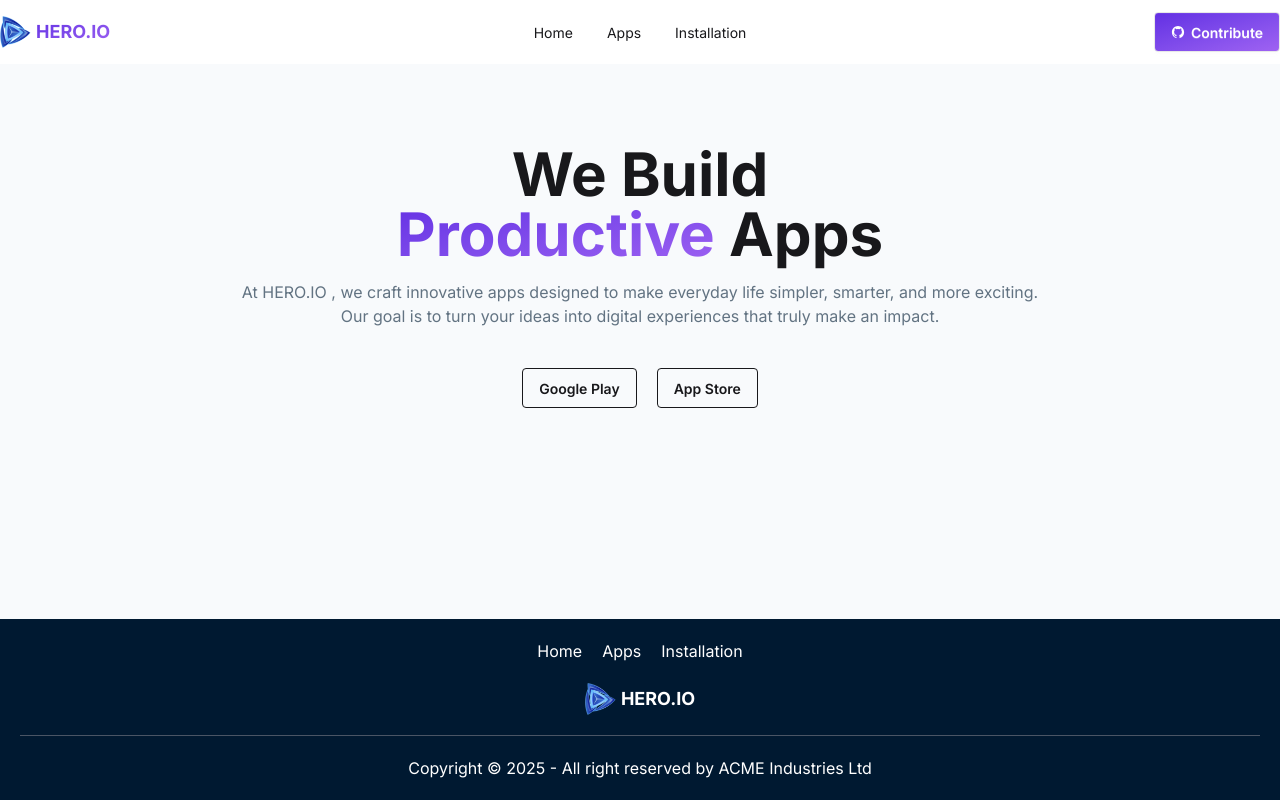
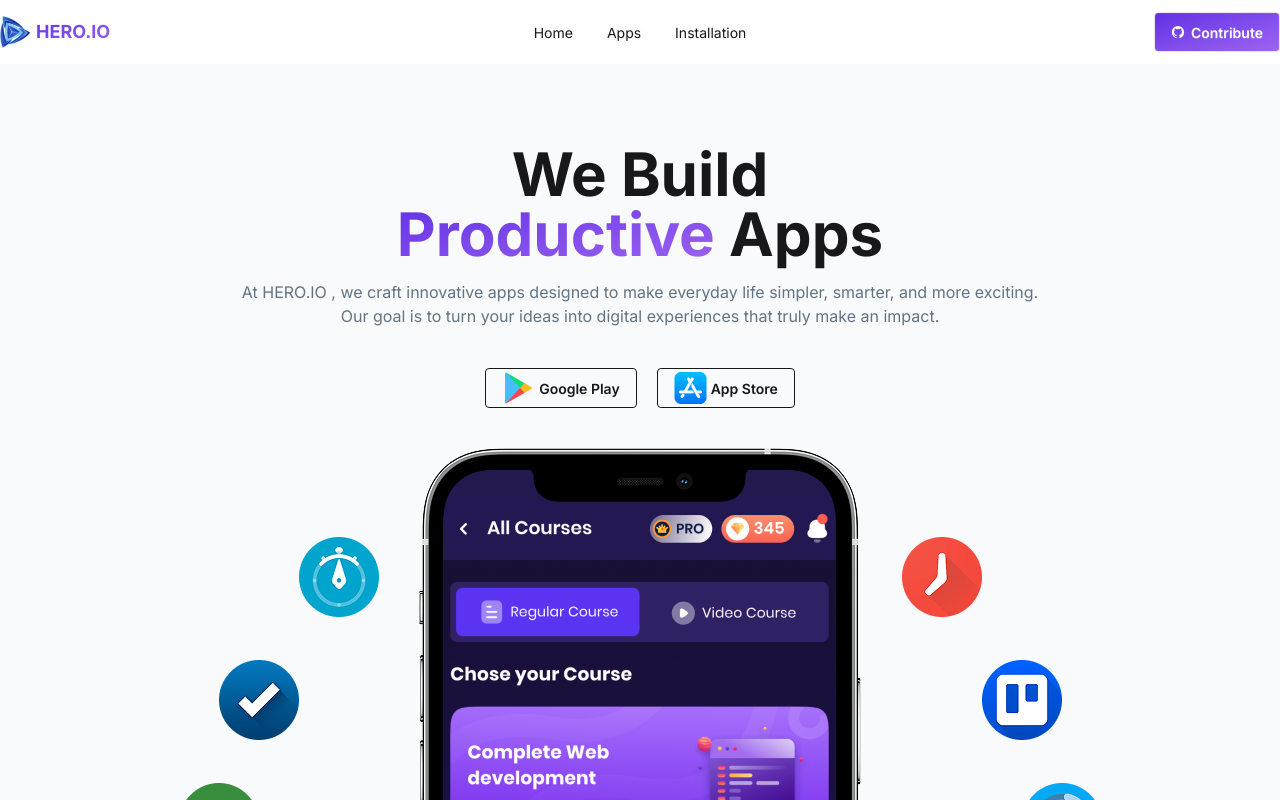
Before and after one commit to ZiauddinJim/HERO.IO-website, a React (Vite) app: page / in a window 1280 px wide. Shown: the top 800 px of the page. Built offline with nearby package versions, Linux system fonts and the light colour scheme.

Commit message:
hero section

```diff
--- a/src/Components/Banner.jsx
+++ b/src/Components/Banner.jsx
@@ -1,21 +1,27 @@
-import React from 'react';
-
+import playStore from '/playStore.png'
+import appStore from '/appStore.png'
+import assets from '../assets/assets';
 const Banner = () => {
     return (
-        <div className='text-center '>
-            <h1 className='text-6xl font-bold mt-20'>
+        <div className='text-center mx-2 lg:mx-auto flex flex-col justify-center items-center'>
+            <h1 className='lg:text-6xl text-4xl font-bold mt-20'>
                 We Build <br />
                 <span className='gradient bg-clip-text text-transparent'> Productive</span> Apps
             </h1>
             <p className='gray mt-4 mb-10'>
                 At HERO.IO , we craft innovative apps designed to make everyday life simpler, smarter, and more exciting. <br /> Our goal is to turn your ideas into digital experiences that truly make an impact.
             </p>
-            <ul className='flex justify-center gap-5'>
+            <ul className='flex justify-center gap-5 mb-10'>
                 <li className='btn btn-outline '>
-                    <a href="https://play.google.com/">Google Play</a></li>
+                    <a target='_blank' href="https://play.google.com/" className='flex items-center gap-1'>
+                        <img src={playStore} /> <span> Google Play</span>
+                    </a></li>
                 <li className='btn btn-outline '>
-                    <a href="https://www.apple.com/app-store">App Store</a></li>
+                    <a target='_blank' href="https://www.apple.com/app-store" className='flex items-center gap-1'>
+                        <img src={appStore} /> <span>App Store</span>
+                    </a></li>
             </ul>
+            <div><img src={assets.hero} alt="" /></div>
         </div>
     );
 };
--- a/src/Components/Navbar.jsx
+++ b/src/Components/Navbar.jsx
@@ -38,7 +38,7 @@ const Navbar = () => {
                         </ul>
                     </div>
                     <div className="navbar-end">
-                        <a href='https://github.com/ziauddinJim/' className="btn gradient text-white"><IoLogoGithub /> Contribute</a>
+                        <a target='_blank' href='https://github.com/ziauddinJim/' className="btn gradient text-white"><IoLogoGithub /> Contribute</a>
                     </div>
                 </div>
             </Container>
```
Also changed, not shown: public/appStore.png (added), public/playStore.png (added).
